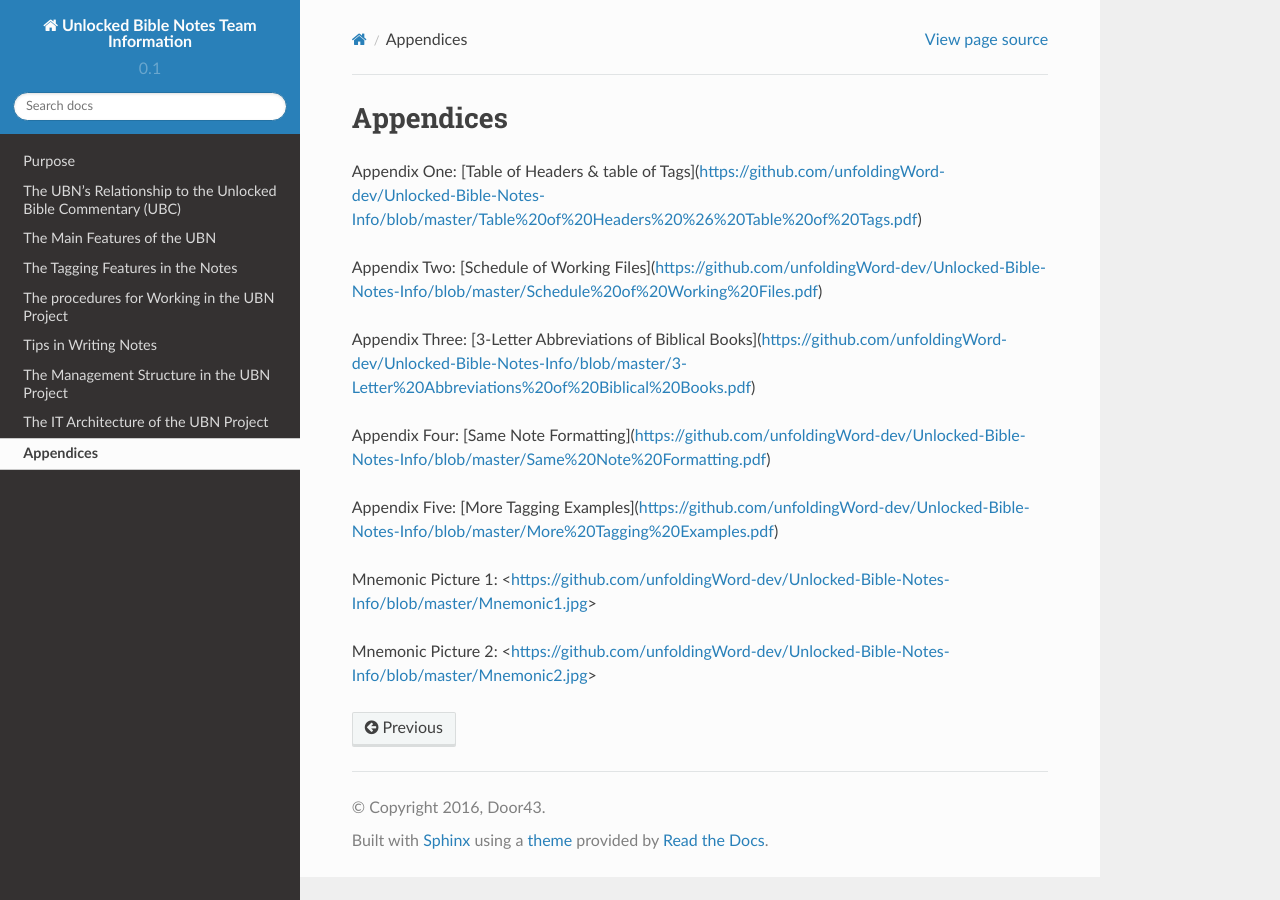
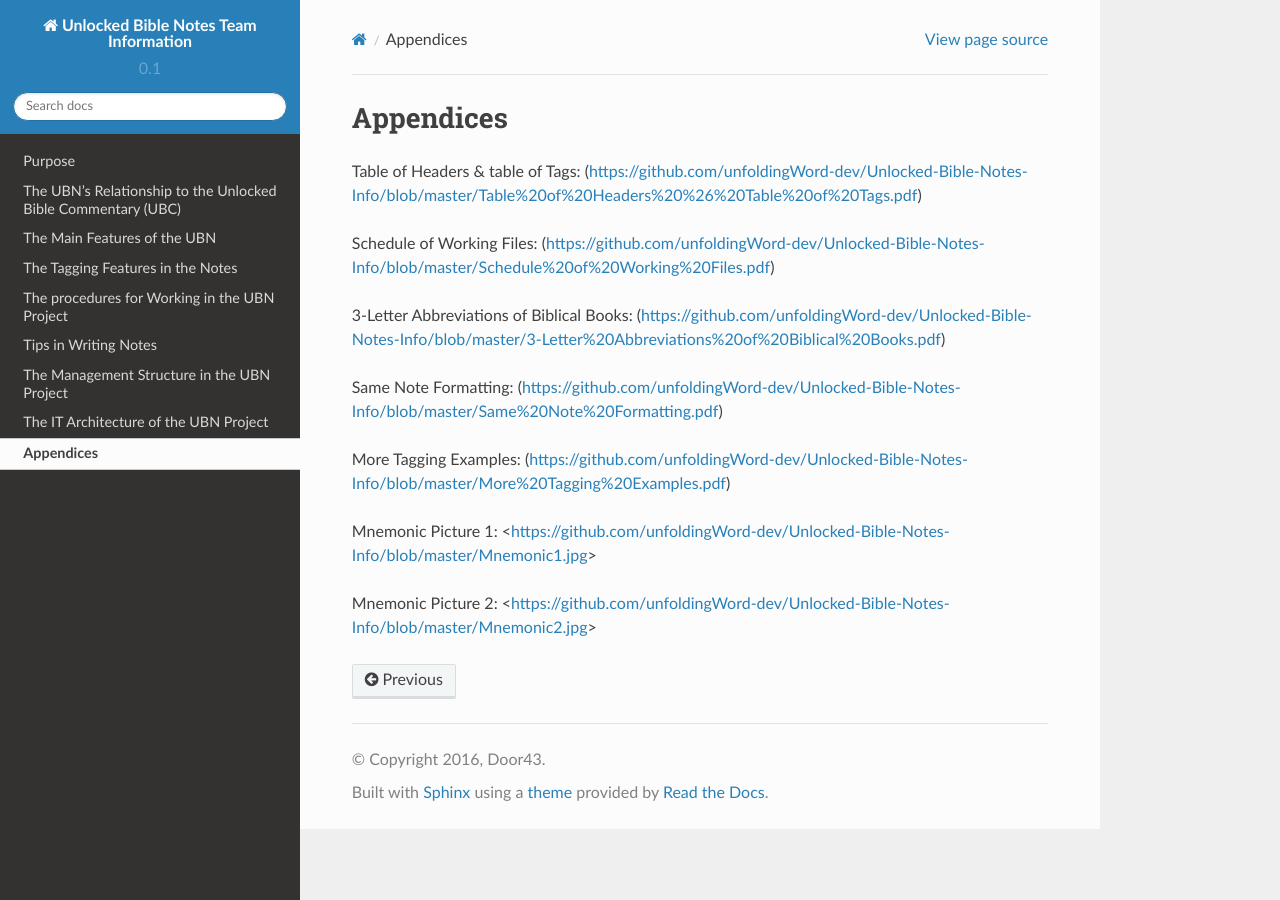
Before and after one commit to unfoldingWord-dev/Unlocked-Bible-Notes-Info, a Sphinx documentation site: the page built from docs/appendices.rst, in a window 1280 px wide. Built offline with Sphinx 7.4.7 and the Read the Docs theme 2.0.0, drawn with Linux system fonts in a browser that asks for light colours.

Commit message:
Update appendices.rst

```diff
--- a/docs/appendices.rst
+++ b/docs/appendices.rst
@@ -2,15 +2,15 @@ Appendices
 ==========
 
 
-Appendix One: [Table of Headers & table of Tags](https://github.com/unfoldingWord-dev/Unlocked-Bible-Notes-Info/blob/master/Table%20of%20Headers%20%26%20Table%20of%20Tags.pdf)
+Table of Headers & table of Tags: (https://github.com/unfoldingWord-dev/Unlocked-Bible-Notes-Info/blob/master/Table%20of%20Headers%20%26%20Table%20of%20Tags.pdf)
 
-Appendix Two: [Schedule of Working Files](https://github.com/unfoldingWord-dev/Unlocked-Bible-Notes-Info/blob/master/Schedule%20of%20Working%20Files.pdf)
+Schedule of Working Files: (https://github.com/unfoldingWord-dev/Unlocked-Bible-Notes-Info/blob/master/Schedule%20of%20Working%20Files.pdf)
 
-Appendix Three: [3-Letter Abbreviations of Biblical Books](https://github.com/unfoldingWord-dev/Unlocked-Bible-Notes-Info/blob/master/3-Letter%20Abbreviations%20of%20Biblical%20Books.pdf)
+3-Letter Abbreviations of Biblical Books: (https://github.com/unfoldingWord-dev/Unlocked-Bible-Notes-Info/blob/master/3-Letter%20Abbreviations%20of%20Biblical%20Books.pdf)
 
-Appendix Four: [Same Note Formatting](https://github.com/unfoldingWord-dev/Unlocked-Bible-Notes-Info/blob/master/Same%20Note%20Formatting.pdf)
+Same Note Formatting: (https://github.com/unfoldingWord-dev/Unlocked-Bible-Notes-Info/blob/master/Same%20Note%20Formatting.pdf)
 
-Appendix Five: [More Tagging Examples](https://github.com/unfoldingWord-dev/Unlocked-Bible-Notes-Info/blob/master/More%20Tagging%20Examples.pdf)
+More Tagging Examples: (https://github.com/unfoldingWord-dev/Unlocked-Bible-Notes-Info/blob/master/More%20Tagging%20Examples.pdf)
 
 Mnemonic Picture 1: <https://github.com/unfoldingWord-dev/Unlocked-Bible-Notes-Info/blob/master/Mnemonic1.jpg>
 
```
